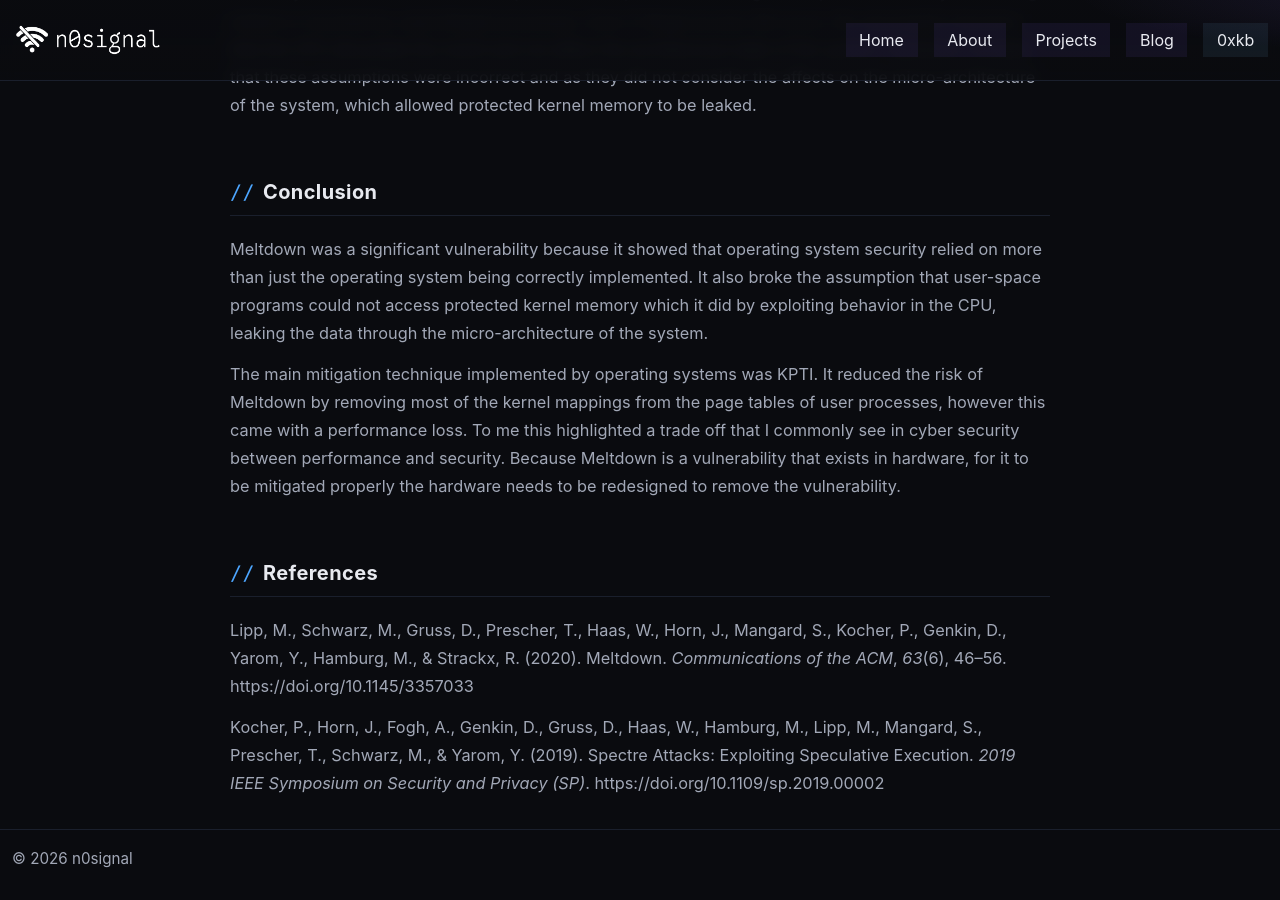
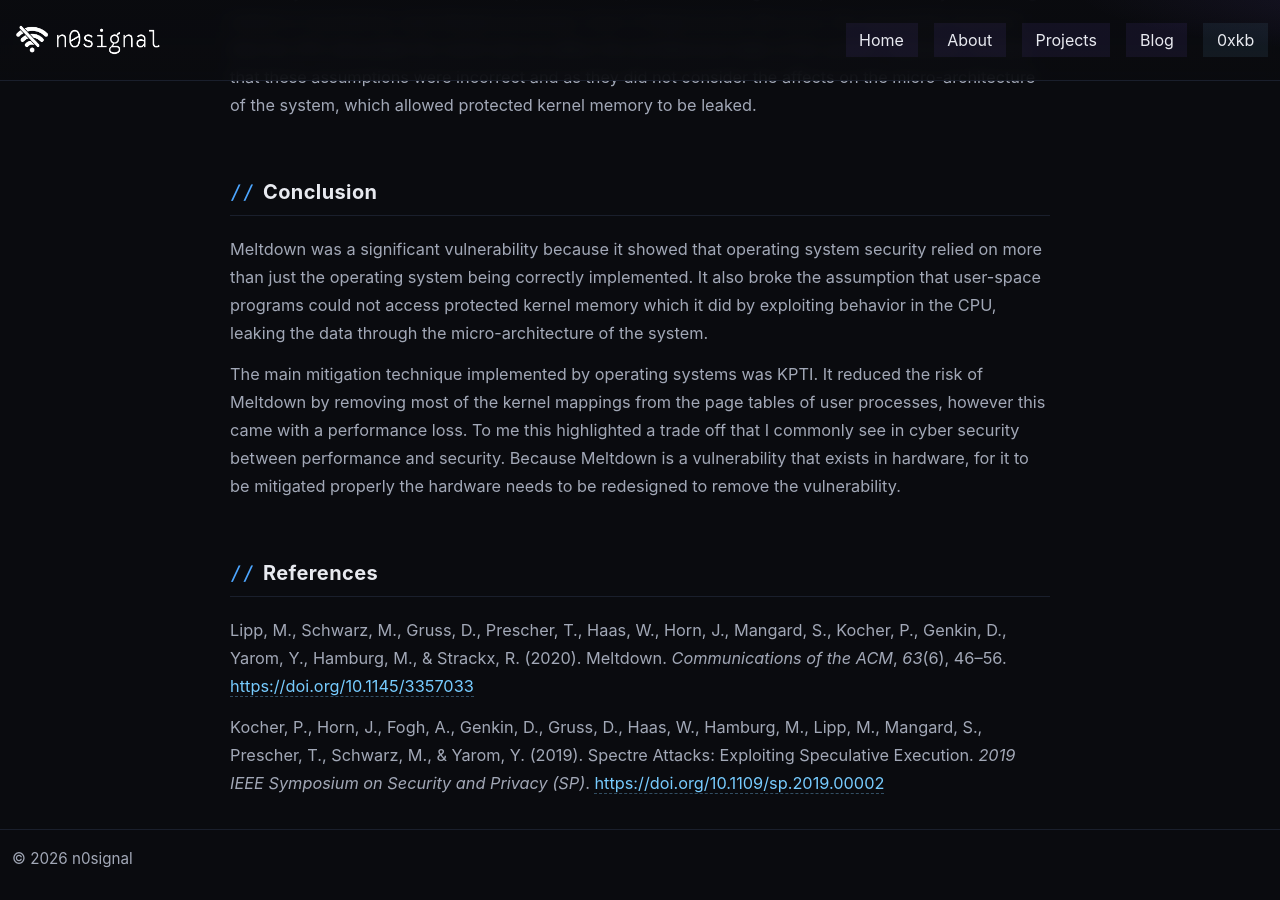
Before and after one commit to Kaninte/n0signal.dev, a Jekyll site: the page built from _posts/2026-07-03-meltdown.md, in a window 1280 px wide and 900 px high, scrolled down 5424 px. Built offline with Jekyll 4.4.1, drawn with Linux system fonts in a browser that asks for light colours.

Commit message:
vault backup: 2026-08-15 19:25:09

```diff
--- a/_posts/2026-07-03-meltdown.md
+++ b/_posts/2026-07-03-meltdown.md
@@ -76,6 +76,6 @@ Meltdown was a significant vulnerability because it showed that operating system
 The main mitigation technique implemented by operating systems was KPTI. It reduced the risk of Meltdown by removing most of the kernel mappings from the page tables of user processes, however this came with a performance loss. To me this highlighted a trade off that I commonly see in cyber security between performance and security. Because Meltdown is a vulnerability that exists in hardware, for it to be mitigated properly the hardware needs to be redesigned to remove the vulnerability.
 
 ## References
-Lipp, M., Schwarz, M., Gruss, D., Prescher, T., Haas, W., Horn, J., Mangard, S., Kocher, P., Genkin, D., Yarom, Y., Hamburg, M., & Strackx, R. (2020). Meltdown. _Communications of the ACM_, _63_(6), 46–56. https://doi.org/10.1145/3357033
+Lipp, M., Schwarz, M., Gruss, D., Prescher, T., Haas, W., Horn, J., Mangard, S., Kocher, P., Genkin, D., Yarom, Y., Hamburg, M., & Strackx, R. (2020). Meltdown. _Communications of the ACM_, _63_(6), 46–56. <https://doi.org/10.1145/3357033>
 
-Kocher, P., Horn, J., Fogh, A., Genkin, D., Gruss, D., Haas, W., Hamburg, M., Lipp, M., Mangard, S., Prescher, T., Schwarz, M., & Yarom, Y. (2019). Spectre Attacks: Exploiting Speculative Execution. _2019 IEEE Symposium on Security and Privacy (SP)_. https://doi.org/10.1109/sp.2019.00002
+Kocher, P., Horn, J., Fogh, A., Genkin, D., Gruss, D., Haas, W., Hamburg, M., Lipp, M., Mangard, S., Prescher, T., Schwarz, M., & Yarom, Y. (2019). Spectre Attacks: Exploiting Speculative Execution. _2019 IEEE Symposium on Security and Privacy (SP)_. <https://doi.org/10.1109/sp.2019.00002>
```
Also changed, not shown: _posts/2025-08-20-thm-notes.md (deleted, +0 -14 lines), _posts/2025-09-15-hello-world.md (deleted, +0 -12 lines), _posts/2026-07-09-gandalf-ai.md (+3 -0 lines).
